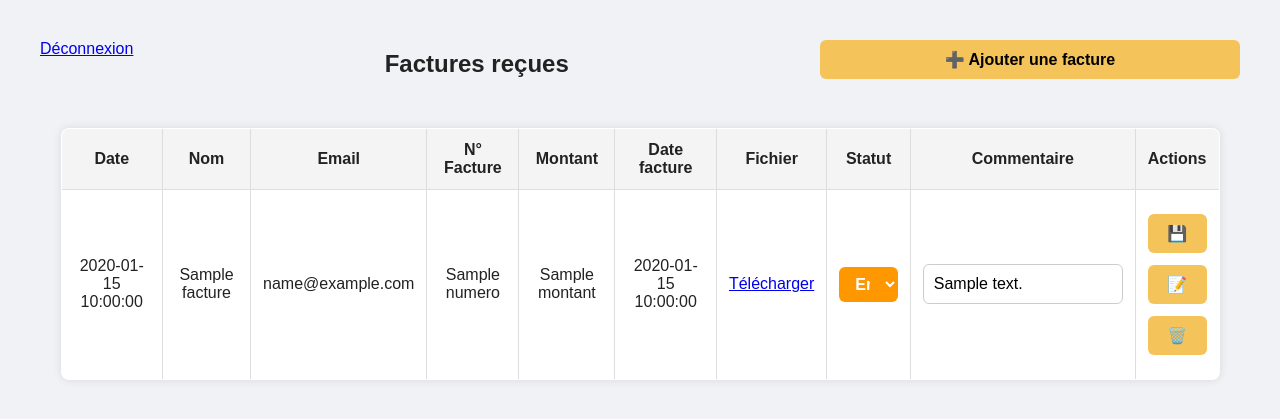
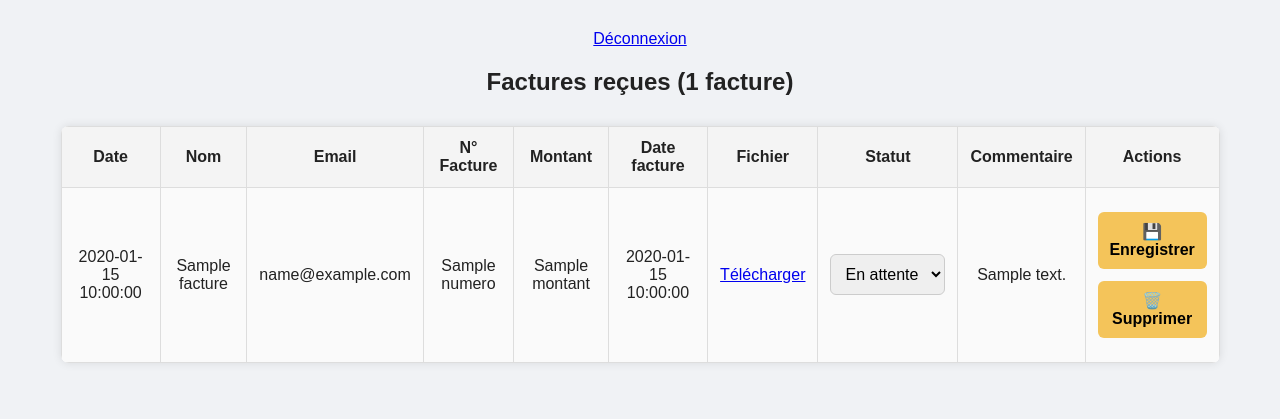
Before and after one commit to integraleacademy/factures, a Flask app: template templates/admin.html in a window 1280 px wide. Shown: the top 419 px of the page. Run offline with Flask 3, Linux system fonts and the light colour scheme; the template is opened without the code that fills it: most values are stand-ins (such as "Sample title", 1, 10 or a date in 2020); parts of the project's set-up code (start-up, migrations or seed data) failed here and were passed over.

Commit message:
Update admin.html

```diff
--- a/templates/admin.html
+++ b/templates/admin.html
@@ -1,66 +1,14 @@
-<!doctype html>
+<!DOCTYPE html>
 <html>
 <head>
+    <title>Factures reçues</title>
     <link rel="stylesheet" href="{{ url_for('static', filename='css/style.css') }}">
-    <meta charset="utf-8">
-    <title>Admin - Factures</title>
-    <style>
-    .modal {
-        display: none;
-        position: fixed;
-        z-index: 1000;
-        left: 0; top: 0;
-        width: 100%; height: 100%;
-        overflow: auto;
-        background-color: rgba(0,0,0,0.4);
-    }
-    .modal-content {
-        background-color: #fff;
-        margin: 10% auto;
-        padding: 20px;
-        border-radius: 10px;
-        width: 90%;
-        max-width: 500px;
-        box-shadow: 0 5px 15px rgba(0,0,0,0.3);
-    }
-    .close {
-        color: #aaa;
-        float: right;
-        font-size: 28px;
-        font-weight: bold;
-        cursor: pointer;
-    }
-    </style>
 </head>
 <body>
-    <h2 style="display: inline-block;">Factures reçues</h2>
-    <a href="/logout" style="float: left; margin: 10px;">Déconnexion</a>
-    <button onclick="document.getElementById('addModal').style.display='block'" style="float:right; margin: 10px;">➕ Ajouter une facture</button>
+    <a href="{{ url_for('logout') }}">Déconnexion</a>
+    <h2>Factures reçues ({{ factures|length }} facture{{ 's' if factures|length > 1 else '' }})</h2>
 
-    <div id="addModal" class="modal">
-      <div class="modal-content">
-        <span class="close" onclick="document.getElementById('addModal').style.display='none'">&times;</span>
-        <h3>Ajouter une facture manuellement</h3>
-        <form method="POST" enctype="multipart/form-data">
-          <input type="hidden" name="action" value="add_manual">
-          <input type="text" name="nom" placeholder="Nom" required>
-          <input type="email" name="email" placeholder="Email" required>
-          <input type="text" name="numero" placeholder="N° de facture" required>
-          <input type="text" name="montant" placeholder="Montant" required>
-          <input type="date" name="date_facture" required>
-          <select name="statut" required>
-            <option value="En attente">En attente</option>
-            <option value="Payée">Payée</option>
-            <option value="Non payée">Non payée</option>
-          </select>
-          <input type="text" name="commentaire" placeholder="Commentaire (facultatif)">
-          <input type="file" name="fichier" required>
-          <button type="submit">Ajouter</button>
-        </form>
-      </div>
-    </div>
-
-    <table border="1">
+    <table>
         <tr>
             <th>Date</th>
             <th>Nom</th>
@@ -74,7 +22,6 @@
             <th>Actions</th>
         </tr>
         {% for facture in factures %}
-        <form method="POST">
         <tr>
             <td>{{ facture.date_envoi }}</td>
             <td>{{ facture.nom }}</td>
@@ -82,37 +29,21 @@
             <td>{{ facture.numero }}</td>
             <td>{{ facture.montant }}</td>
             <td>{{ facture.date_facture }}</td>
-            <td><a href="{{ url_for('download_facture', filename=facture.fichier) }}">Télécharger</a></td>
+            <td><a href="{{ url_for('download_file', filename=facture.filename) }}">Télécharger</a></td>
             <td>
-                <select name="statut"
-                    class="statut-select
-                    {% if facture.statut == 'Payée' %}btn-green
-                    {% elif facture.statut == 'En attente' %}btn-orange
-                    {% elif facture.statut == 'Non payée' %}btn-red{% endif %}">
-                    <option {% if facture.statut=='En attente' %}selected{% endif %}>En attente</option>
-                    <option {% if facture.statut=='Payée' %}selected{% endif %}>Payée</option>
-                    <option {% if facture.statut=='Non payée' %}selected{% endif %}>Non payée</option>
+                <select>
+                    <option {% if facture.statut == 'En attente' %}selected{% endif %}>En attente</option>
+                    <option {% if facture.statut == 'Payée' %}selected{% endif %}>Payée</option>
+                    <option {% if facture.statut == 'Refusée' %}selected{% endif %}>Refusée</option>
                 </select>
             </td>
-            <td><input name="commentaire" value="{{ facture.commentaire }}"></td>
-            <td>
-                <input type="hidden" name="fichier" value="{{ facture.fichier }}">
-                <button name="action" value="update_statut">💾</button>
-                <button name="action" value="update_commentaire">📝</button>
-                <button name="action" value="delete">🗑️</button>
+            <td>{{ facture.commentaire }}</td>
+            <td class="actions">
+                <button class="save-btn">💾 Enregistrer</button>
+                <button class="delete-btn">🗑️ Supprimer</button>
             </td>
         </tr>
-        </form>
         {% endfor %}
     </table>
-
-    <script>
-    window.onclick = function(event) {
-        var modal = document.getElementById('addModal');
-        if (event.target == modal) {
-            modal.style.display = "none";
-        }
-    }
-    </script>
 </body>
 </html>
```
